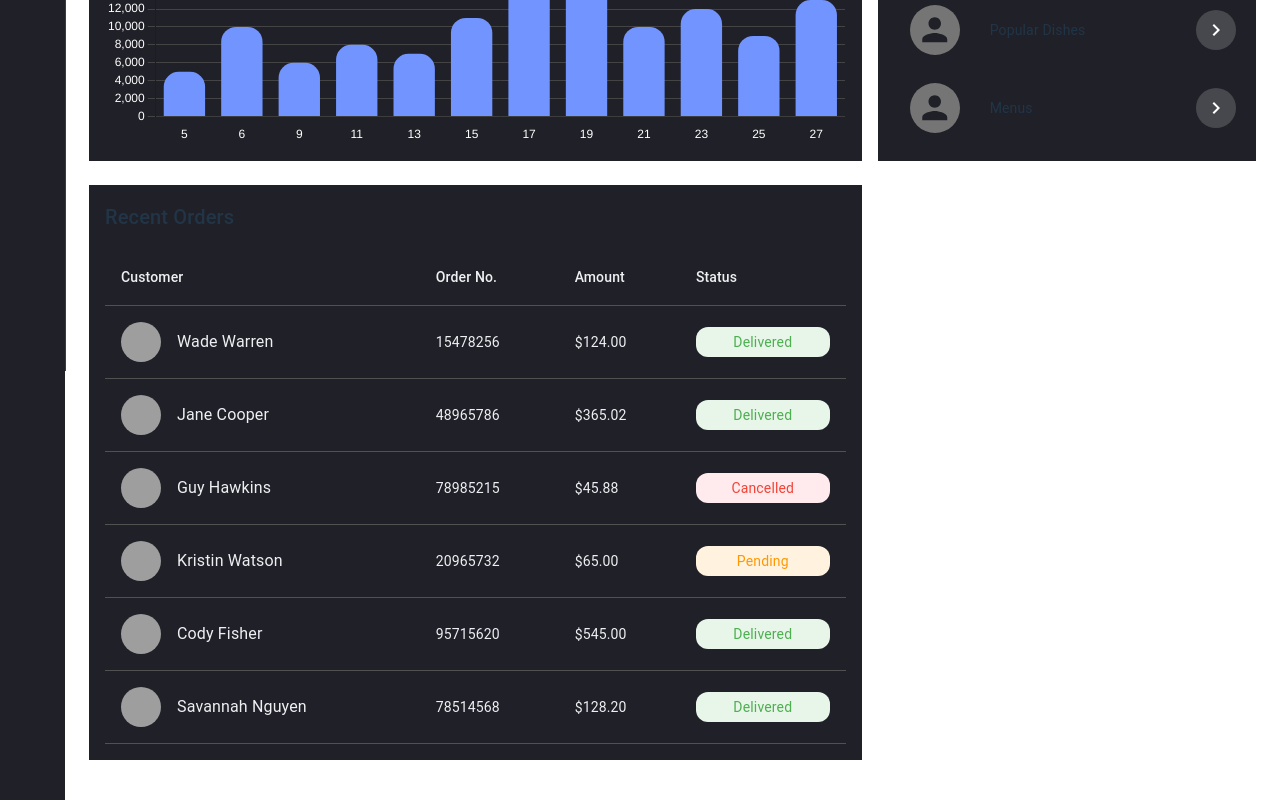
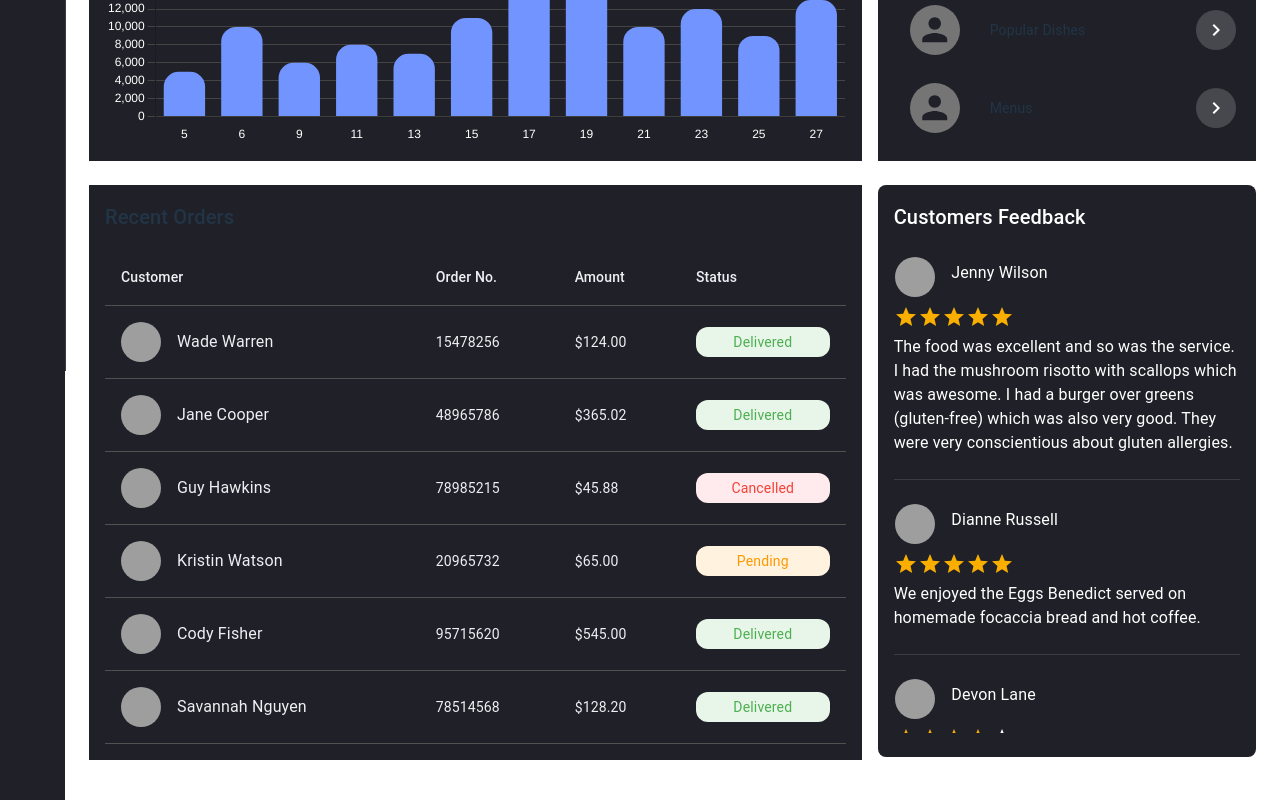
Before and after one commit to NirupanJoe/web-template-dashboard, a React (Vite) app: page /dashboard in a window 1280 px wide. Shown: the part 429-1229 px from the top of the page. Built offline with nearby package versions, Linux system fonts and the light colour scheme; grey boxes are pictures that could not be loaded.

Commit message:
Created the CustomerFeedback.

```diff
--- /dev/null
+++ b/src/components/CustomerFeedback.jsx
@@ -0,0 +1,89 @@
+import React from 'react';
+import {
+  Box,
+  Typography,
+  Avatar,
+  List,
+  ListItem,
+  ListItemAvatar,
+  ListItemText,
+  Rating,
+  Divider,
+  styled
+} from '@mui/material';
+import StarIcon from '@mui/icons-material/Star';
+
+const feedback = [
+  {
+    customer: 'Jenny Wilson',
+    rating: 5,
+    comment: 'The food was excellent and so was the service. I had the mushroom risotto with scallops which was awesome. I had a burger over greens (gluten-free) which was also very good. They were very conscientious about gluten allergies.',
+    avatar: 'path/to/avatar1.jpg',
+  },
+  {
+    customer: 'Dianne Russell',
+    rating: 5,
+    comment: 'We enjoyed the Eggs Benedict served on homemade focaccia bread and hot coffee.',
+    avatar: 'path/to/avatar2.jpg',
+  },
+  {
+    customer: 'Devon Lane',
+    rating: 4,
+    comment: 'Normally am wines, but theirs are lean meaty and tender with a dry finish.',
+    avatar: 'path/to/avatar3.jpg',
+  }
+];
+
+const CustomScrollbar = styled('div')({
+  height: '500px',
+  overflowY: 'scroll',
+  '&::-webkit-scrollbar': {
+    width: '6px',
+  },
+  '&::-webkit-scrollbar-track': {
+    backgroundColor: '#202028',
+  },
+  '&::-webkit-scrollbar-thumb': {
+    backgroundColor: '#3e3e46',
+    borderRadius: '10px',
+  },
+});
+
+function CustomerFeedback() {
+  return (
+    <Box mt={3} height={540} bgcolor={'#202028'} padding={2} borderRadius={2}>
+      <Typography variant="h6" color="white">Customers Feedback</Typography>
+      <CustomScrollbar>
+        <List>
+          {feedback.map((item, index) => (
+            <Box key={index} py={1}>
+              <ListItem sx={{ paddingX: 0.2 }}>
+                <ListItemAvatar>
+                  <Avatar src={item.avatar} alt={item.customer} />
+                </ListItemAvatar>
+                <ListItemText
+                  primary={
+                    <Box pb={1}>
+                      <Typography variant="body1" color="white">{item.customer}</Typography>
+                    </Box>
+                  }
+                />
+              </ListItem>
+              <Box pb={3}>
+                <Rating
+                  name="customer-rating"
+                  readOnly value={item.rating}
+                  emptyIcon={<StarIcon sx={{ color: '#fff' }} />}
+                />
+                <Typography variant="body1" color="white">{item.comment}</Typography>
+              </Box>
+              <Divider />
+            </Box>
+          ))}
+        </List>
+      </CustomScrollbar>
+    </Box>
+  );
+}
+
+export default CustomerFeedback;
--- a/src/components/DashBoard.jsx
+++ b/src/components/DashBoard.jsx
@@ -5,6 +5,7 @@ import RecentOrders from './RecentOrders';
 import ActivityChart from './ActivityCards';
 import NetProfitSection from './NetProfitSection';
 import GoalsSection from './GoalsSection';
+import CustomerFeedback from './CustomerFeedback';
 
 function DashBoard() {
   return (
@@ -24,6 +25,7 @@ function DashBoard() {
         <Stack marginBottom={2}>
           <NetProfitSection />
           <GoalsSection />
+          <CustomerFeedback />
           </Stack>
         </Grid>
       </Grid>
```
